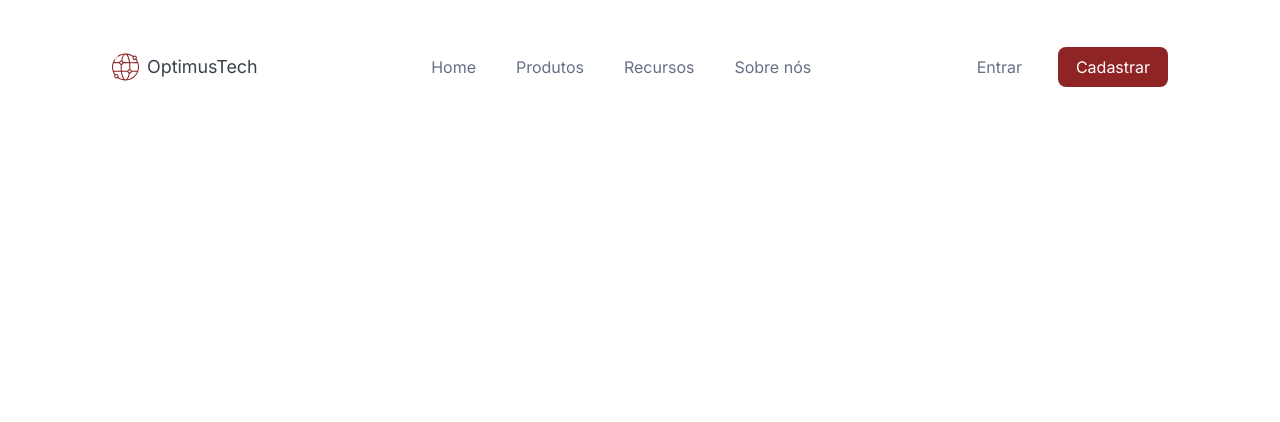
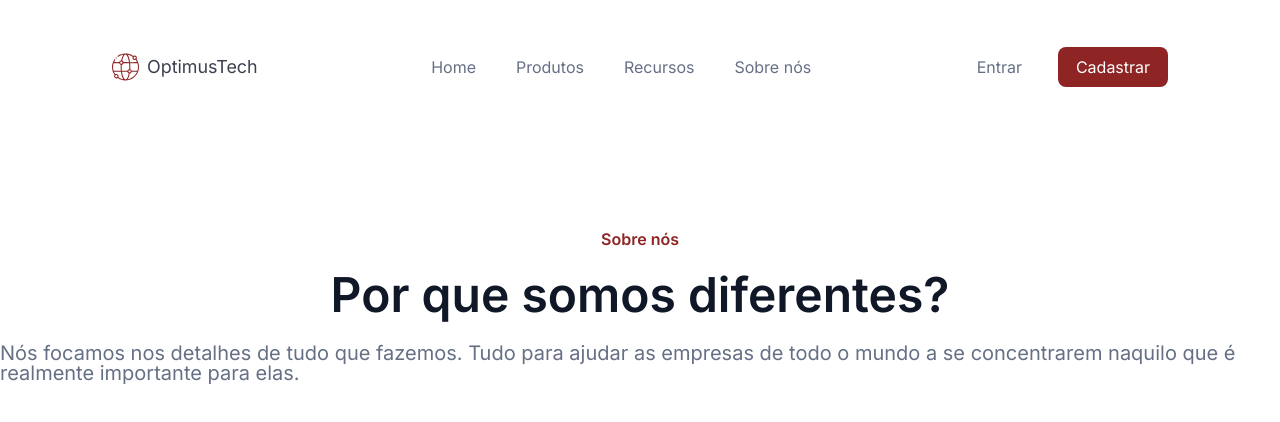
Before and after one commit to willianslc/optimus-tech, a plain HTML site: page index.html in a window 1280 px wide. Drawn offline with Linux system fonts and the light colour scheme.

Commit message:
iniciando o sobre nós

```diff
--- a/index.html
+++ b/index.html
@@ -29,8 +29,13 @@
         </nav>
     </header>
 
-    <main>
+    <main class="container">
+        <div class="container-sobre">
+            <p class="sobre-nos">Sobre nós</p>
+            <h1 class="titulo-principal">Por que somos diferentes?</h1>
 
+            <p class="descrição">Nós focamos nos detalhes de tudo que fazemos. Tudo para ajudar as empresas de todo o mundo a se concentrarem naquilo que é realmente importante para elas.</p>
+        </div>
     </main>
     <footer></footer>
 </body>
--- /dev/null
+++ b/styles/sobre.css
@@ -0,0 +1,29 @@
+.container-sobre {
+    display: flex;
+    flex-direction: column;
+    gap: 1.5em;
+    align-items: center;
+    justify-content: center;
+    padding-top: 6em;
+}
+
+.sobre-nos {
+    font-family: var(--fonte-principal);
+    font-size: 1em;
+    font-weight: 600;
+    color: var(--vermelho);
+}
+
+.titulo-principal {
+    font-family: var(--fonte-principal);
+    font-size: 3em;
+    font-weight: 600;
+    color: var(--preto);
+    gap: 1.5em;
+}
+
+.descrição {
+    font-family: var(--fonte-principal);
+    font-size: 1.25em;
+    color: var(--cinza);
+}
--- a/styles/style.css
+++ b/styles/style.css
@@ -1,4 +1,5 @@
 @import url(../styles/header.css);
+@import url(../styles/sobre.css);
 
 :root {
     --fonte-principal: "inter", sans-serif;
```
